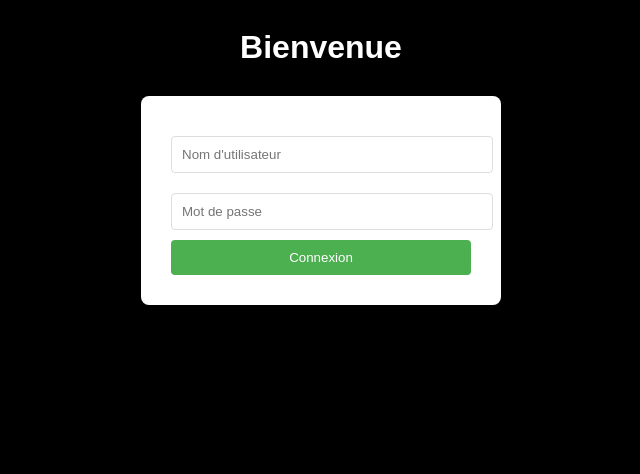
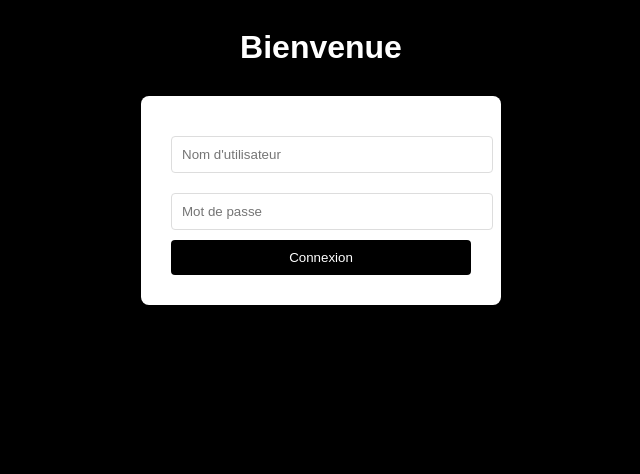
Before and after one commit to lenain-emile/gestionnaire-de-menu, a PHP site: page / in a window 1280 px wide. Shown: the part 252-726 px from the top of the page, without its empty margins (319-959 px from the left). Run offline with PHP 8.4, Linux system fonts and the light colour scheme.

Commit message:
change css

```diff
--- a/index.php
+++ b/index.php
@@ -41,7 +41,7 @@ session_start();
         button {
             width: 100%;
             padding: 10px;
-            background-color: #4CAF50;
+            background-color:black;
             color: white;
             border: none;
             border-radius: 4px;
```
